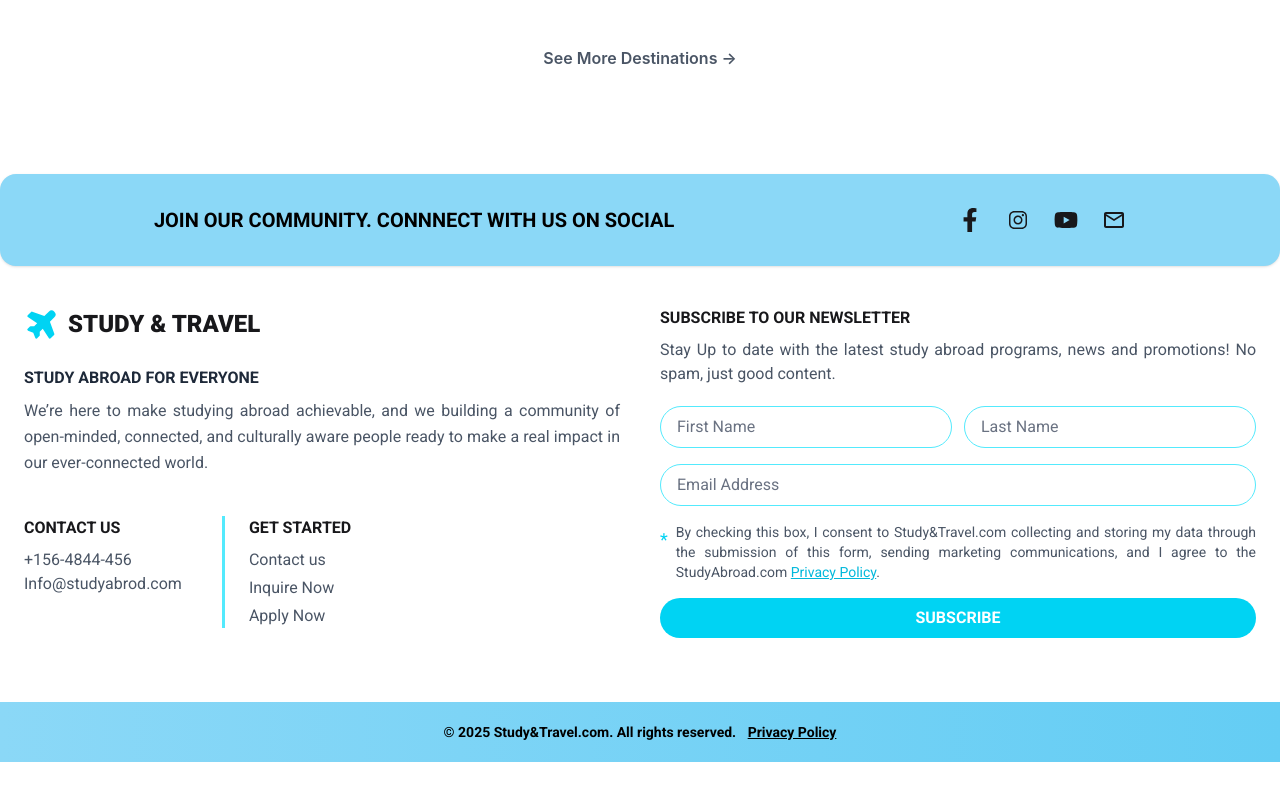
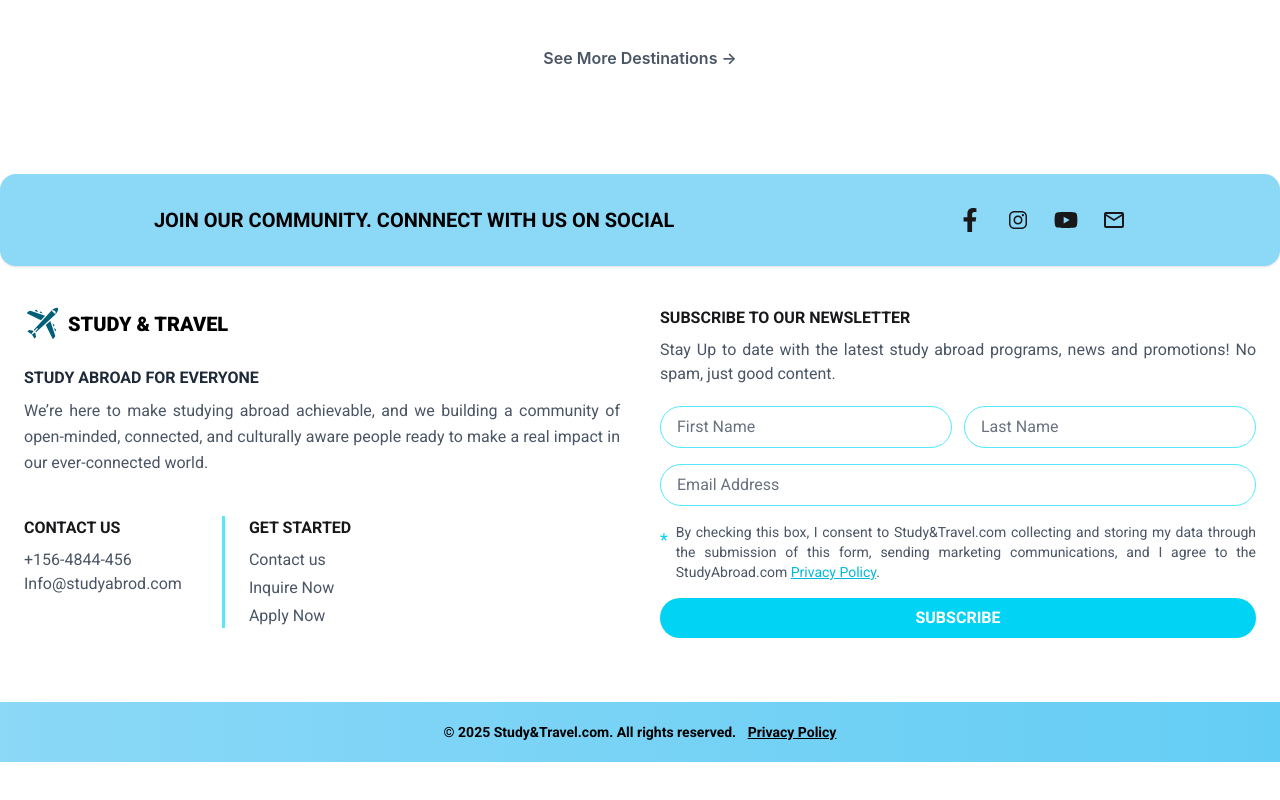
Before and after one commit to ImArijitBasu/Higher-Study-And-Travel-Frontend, a Next.js app: page / in a window 1280 px wide. Shown: the part 6314-7114 px from the top of the page. Built offline with nearby package versions, Linux system fonts and the light colour scheme; no server answers.

Commit message:
update code into TopTravel packages

```diff
--- a/src/components/TravelPackages/TopTravelPackages.tsx
+++ b/src/components/TravelPackages/TopTravelPackages.tsx
@@ -15,19 +15,19 @@ const travelPackages = [
   {
     id: 2,
     title: "Grand Palace, Bangkok",
-     image:
+    image:
       "https://encrypted-tbn0.gstatic.com/images?q=tbn:ANd9GcSAzHeZ9YsdC0EKMr_KlJN9Rt9JeuPOb1uU0g&s",
   },
   {
     id: 3,
     title: "Grand Palace, Bangkok",
-      image:
+    image:
       "https://encrypted-tbn0.gstatic.com/images?q=tbn:ANd9GcSAzHeZ9YsdC0EKMr_KlJN9Rt9JeuPOb1uU0g&s",
   },
   {
     id: 4,
     title: "Grand Palace, Bangkok",
-     image:
+    image:
       "https://encrypted-tbn0.gstatic.com/images?q=tbn:ANd9GcSAzHeZ9YsdC0EKMr_KlJN9Rt9JeuPOb1uU0g&s",
   },
 ];
--- a/src/components/layout/Footer.tsx
+++ b/src/components/layout/Footer.tsx
@@ -4,6 +4,7 @@ import { FaFacebookF, FaYoutube } from "react-icons/fa";
 import { IoLogoInstagram } from "react-icons/io";
 import { MdOutlineMail } from "react-icons/md";
 import { PiAirplaneTiltFill } from "react-icons/pi";
+import { GiCommercialAirplane } from "react-icons/gi";
 
 const Footer = () => {
   return (
@@ -33,10 +34,14 @@ const Footer = () => {
       <div className="grid max-w-11/12 mx-auto md:grid-cols-2 gap-10 px-6 md:px-16 mt-10 container">
         {/* Left Section */}
         <div>
-          <div className="flex items-center gap-2">
-            <PiAirplaneTiltFill className="text-4xl text-cyan-400" />
-            <h2 className="text-2xl font-extrabold">STUDY & TRAVEL</h2>
-          </div>
+          {/* Logo */}
+          <Link
+            href={"/"}
+            className="flex justify-start text-black items-center text-xs md:text-xl uppercase font-extrabold "
+          >
+            <GiCommercialAirplane className="text-2xl md:text-4xl mr-2 text-cyan-800" />
+            Study & Travel
+          </Link>
 
           <h3 className="mt-6 font-bold text-gray-800">
             STUDY ABROAD FOR EVERYONE
```
